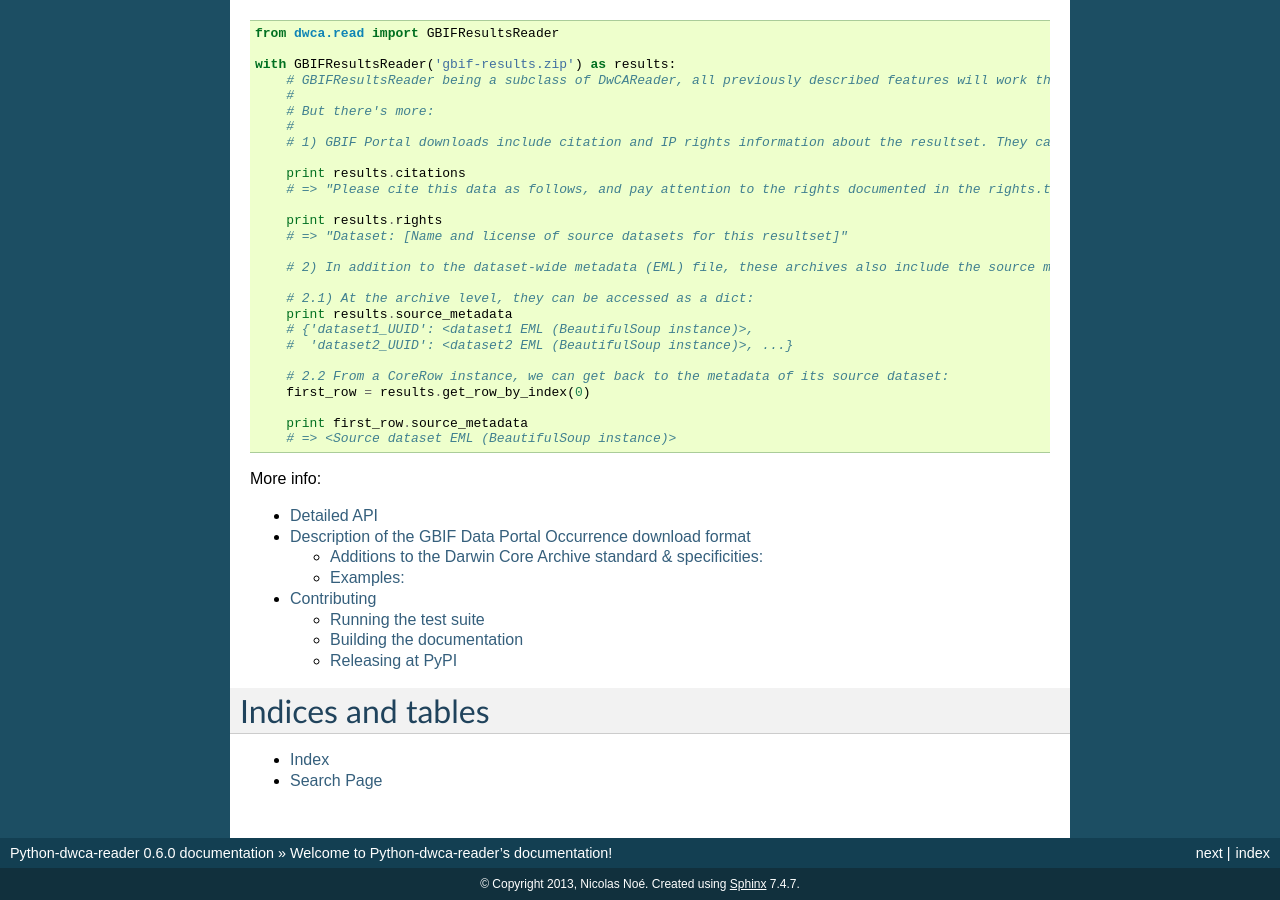
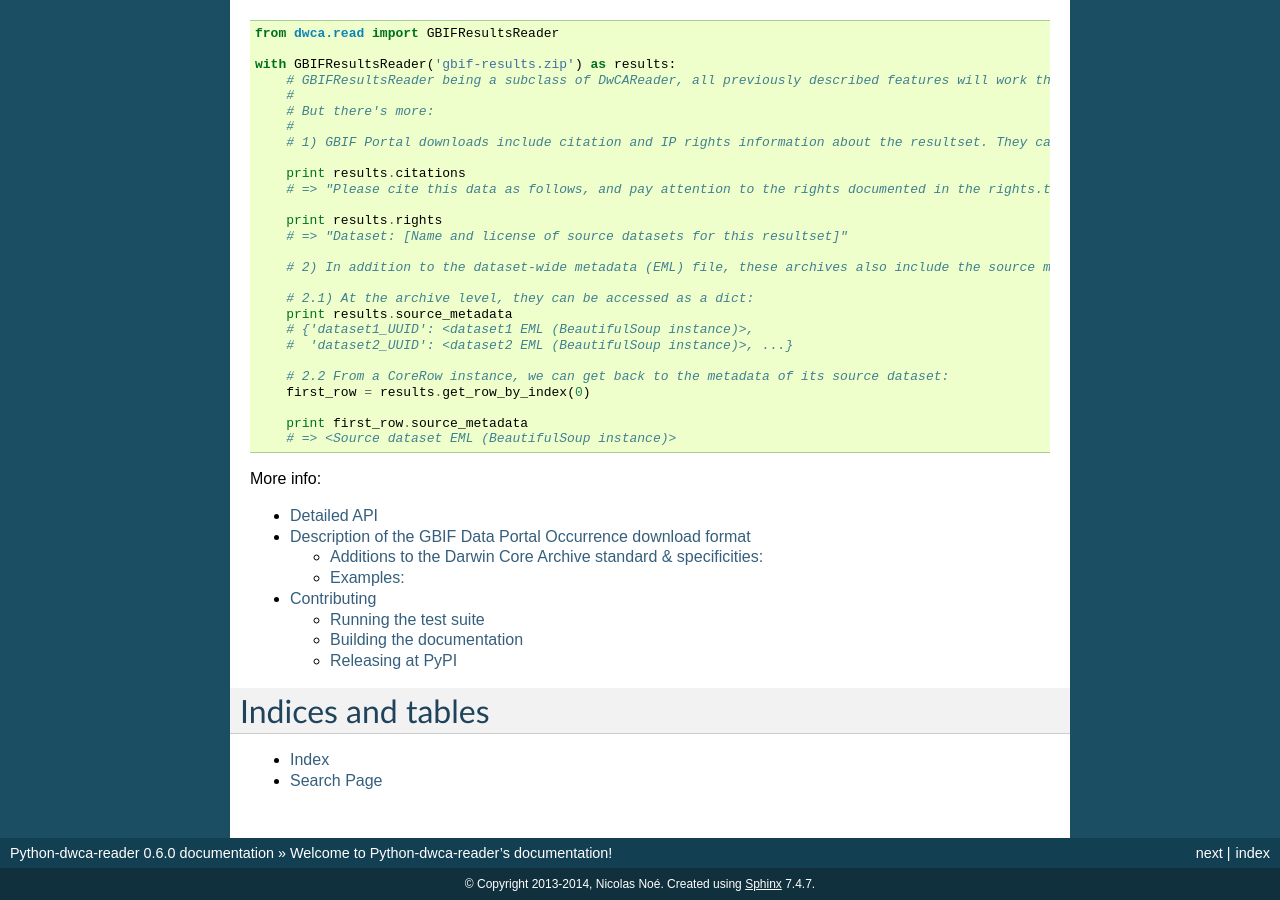
Before and after one commit to BelgianBiodiversityPlatform/python-dwca-reader, a Sphinx documentation site: the page built from doc/index.rst, in a window 1280 px wide and 900 px high, scrolled down 2736 px. Built offline with Sphinx 7.4.7, drawn with Linux system fonts in a browser that asks for light colours.

Commit message:
Updated copyrights notice in docs.

```diff
--- a/doc/conf.py
+++ b/doc/conf.py
@@ -42,7 +42,7 @@ master_doc = 'index'
 
 # General information about the project.
 project = u'Python-dwca-reader'
-copyright = u'2013, Nicolas Noé'
+copyright = u'2013-2014, Nicolas Noé'
 
 # The version info for the project you're documenting, acts as replacement for
 # |version| and |release|, also used in various other places throughout the
```
